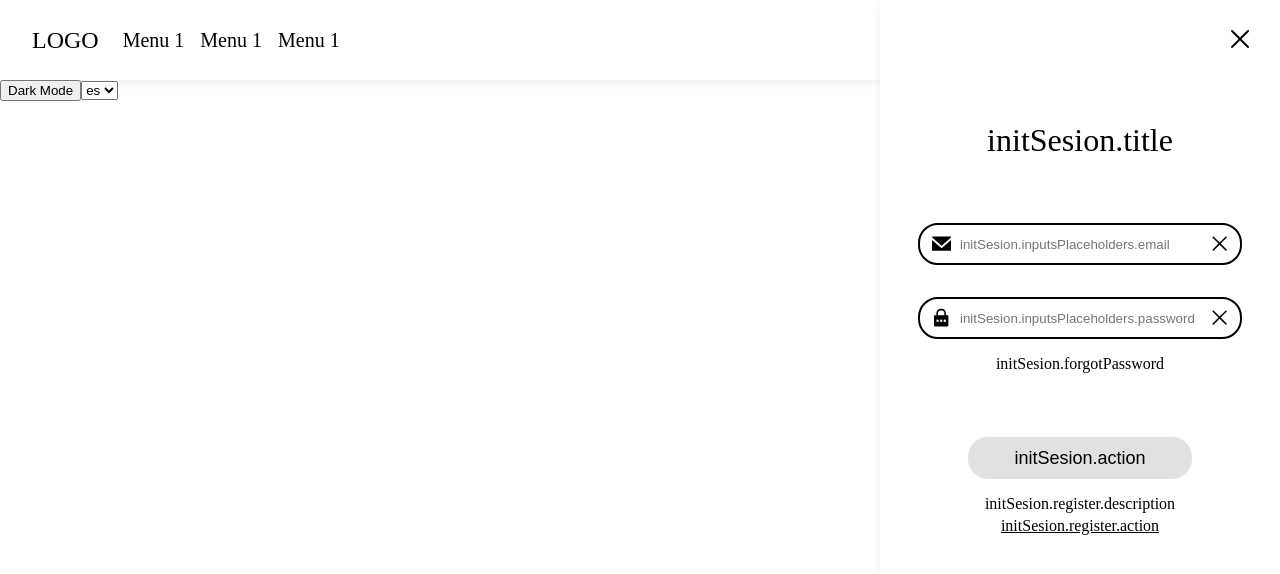
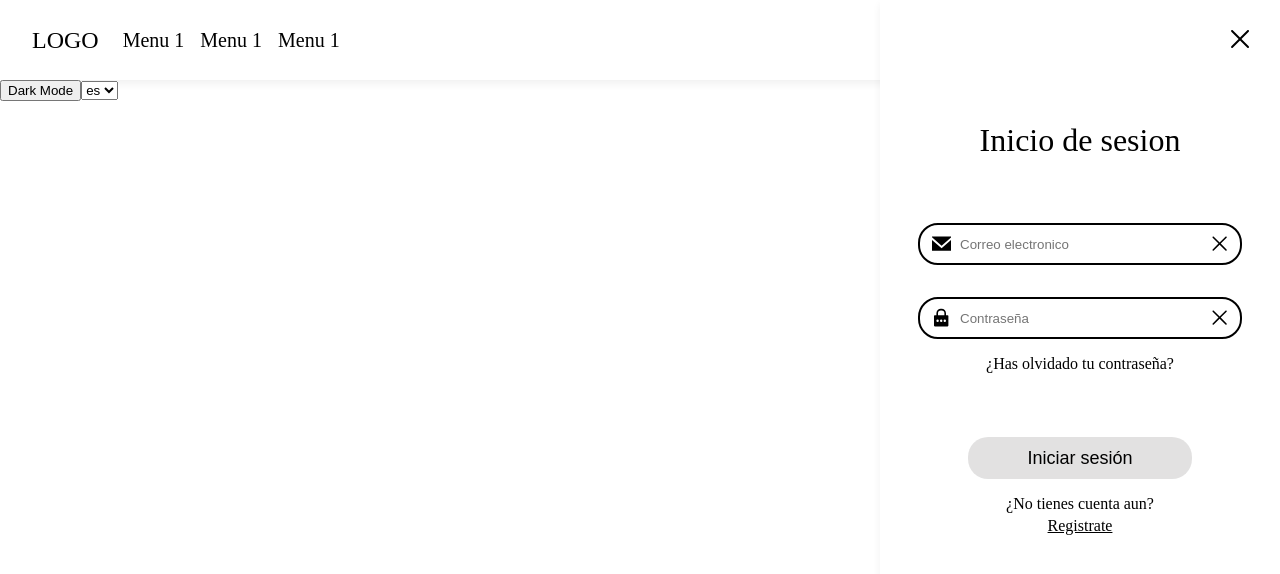
Before and after one commit to andreadlgdo/customizable-store-and-analytics, a Vue app: page / in a window 1280 px wide. Both pictures are taken after a click on the button 1232 px from the left and 40 px from the top of the page. Shown: the top 574 px of the page. Built offline with nearby package versions, Linux system fonts and the light colour scheme.

Commit message:
refactor: refactor log in aside component names

```diff
--- a/src/components/asides/log-in-aside.component.vue
+++ b/src/components/asides/log-in-aside.component.vue
@@ -1,32 +1,35 @@
 <template>
   <Aside @close="$emit('close')" :isOpen="isOpen">
     <div :class="baseClass">
-      <h1>{{ t('initSesion.title') }}</h1>
+      <h1>{{ t('logIn.title') }}</h1>
       <div>
         <text-input
           :class="`${baseClass}__input ${baseClass}__input--email`"
-          :placeholder="t('initSesion.inputsPlaceholders.email')"
+          :placeholder="t('logIn.inputsPlaceholders.email')"
           icon="email"
           colorAttribute="fill"
         />
         <text-input
           :class="`${baseClass}__input ${baseClass}__input--password`"
-          :placeholder="t('initSesion.inputsPlaceholders.password')"
+          :placeholder="t('logIn.inputsPlaceholders.password')"
           type="password"
           icon="password"
           colorAttribute="fill"
         />
         <p :class="`${baseClass}__text ${baseClass}__text--password`">
-          {{ t('initSesion.forgotPassword') }}
+          {{ t('logIn.forgotPassword') }}
         </p>
       </div>
       <div>
-        <button-input :text="t('initSesion.action')" type="fill" />
+        <button-input :text="t('logIn.action')" type="fill" />
         <p :class="`${baseClass}__text ${baseClass}__text--create-account`">
-          {{ t('initSesion.register.description') }}
+          {{ t('logIn.signUp.description') }}
         </p>
-        <a :class="`${baseClass}__text ${baseClass}__text--register`" @click="$emit('register')">
-          {{ t('initSesion.register.action') }}
+        <a
+          :class="`${baseClass}__text ${baseClass}__text--sign-up`"
+          @click="$emit('openSignUpAsideOpen')"
+        >
+          {{ t('logIn.signUp.action') }}
         </a>
       </div>
     </div>
@@ -49,7 +52,7 @@
     isOpen: Boolean
   });
 
-  defineEmits(['close', 'register']);
+  defineEmits(['close', 'openSignUpAsideOpen']);
 </script>
 
 <style lang="scss" scoped>
@@ -76,7 +79,7 @@
         margin-top: 16px;
       }
 
-      &--register {
+      &--sign-up {
         margin-top: 4px;
         text-decoration: underline;
         cursor: pointer;
```
